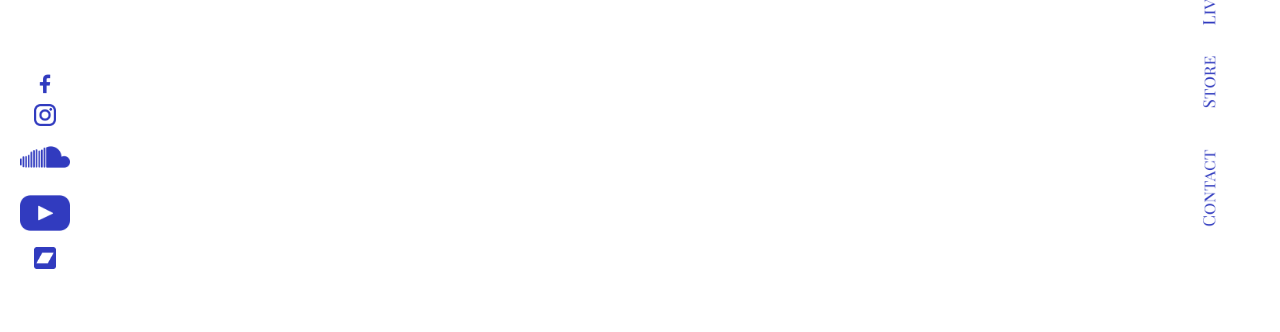
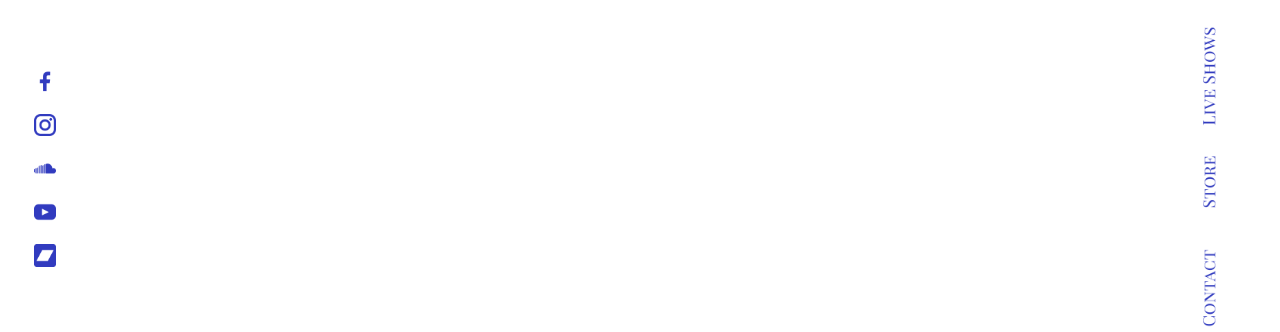
Before and after one commit to kairos4242/nick-lange, a React (Create React App) app: page / in a window 1280 px wide. Shown: the part 230-562 px from the top of the page. Built offline with nearby package versions, Linux system fonts and the light colour scheme.

Commit message:
Fix soundcloud css being incorrectly applied to right bar classes

```diff
--- a/src/App.css
+++ b/src/App.css
@@ -61,32 +61,42 @@
 
 .facebook {
   max-width: 45%;
-  max-height: 45%
+  max-height: 45%;
+  padding-bottom: 15px;
 }
 
 .instagram{
   max-width: 45%;
   max-height: 45%;
+  padding-bottom: 15px;
 }
 
 .youtube{
+  max-width: 45%;
+  max-height: 45%;
+  padding-bottom: 15px;
+}
+
+.soundcloud{
+  max-width: 45%;
+  max-height: 45%;
+  padding-bottom: 15px;
+}
+
+.bandcamp{
+  max-width: 45%;
+  max-height: 45%;
+  padding-bottom: 15px;
+}
+
+.right-button{
   max-width: 100%;
   max-height: 100%;
 }
 
-.soundcloud{
-  max-width: 100%;
-  max-height: 100%;
-}
-
-.bandcamp{
-  max-width: 45%;
-  max-height: 33%;
-}
-
 .right-bar{
   width: 100px;
-  height: 700px;
+  height: 500px;
   padding: 20px;
   position: fixed;
   bottom: 0px;
--- a/src/components/RightBarAboutButton.js
+++ b/src/components/RightBarAboutButton.js
@@ -35,7 +35,7 @@ class RightBarAboutButton extends Component {
                     </blockquote></montserrat-light-italic>
                 </Popup>
                 <img
-                className="soundcloud"
+                className="right-button"
                 alt="soundcloud"
                 src={logo}
                 onMouseOver={e => (e.currentTarget.src = logo_white)}
--- a/src/components/RightBarContactButton.js
+++ b/src/components/RightBarContactButton.js
@@ -28,7 +28,7 @@ class RightBarContactButton extends Component {
                     <stylized>contact donda</stylized>
                 </Popup>
                 <img
-                className="soundcloud"
+                className="right-button"
                 alt="soundcloud"
                 src={logo}
                 onMouseOver={e => (e.currentTarget.src = logo_white)}
--- a/src/components/RightBarCreditsButton.js
+++ b/src/components/RightBarCreditsButton.js
@@ -27,7 +27,7 @@ class RightBarCreditsButton extends Component {
                     <stylized>all credits to donda</stylized>
                 </Popup>
                 <img
-                className="soundcloud"
+                className="right-button"
                 alt="soundcloud"
                 src={logo}
                 onMouseOver={e => (e.currentTarget.src = logo_white)}
--- a/src/components/RightBarGalleryButton.js
+++ b/src/components/RightBarGalleryButton.js
@@ -30,7 +30,7 @@ class RightBarGalleryButton extends Component {
                     <Gallery className="gallery-class" photos={photos} direction={"column"} />
                 </MegaPopup>
                 <img
-                className="soundcloud"
+                className="right-button"
                 alt="soundcloud"
                 src={logo}
                 onMouseOver={e => (e.currentTarget.src = logo_white)}
--- a/src/components/RightBarHomeButton.js
+++ b/src/components/RightBarHomeButton.js
@@ -27,7 +27,7 @@ class RightBarHomeButton extends Component {
                     <stylized>donda chant donda chant</stylized>
                 </Popup>
                 <img
-                className="soundcloud"
+                className="right-button"
                 alt="soundcloud"
                 src={home}
                 onMouseOver={e => (e.currentTarget.src = home_white)}
--- a/src/components/RightBarLiveShowsButton.js
+++ b/src/components/RightBarLiveShowsButton.js
@@ -29,7 +29,7 @@ class RightBarLiveShowsButton extends Component {
                     </span>
                 </Popup>
                 <img
-                className="soundcloud"
+                className="right-button"
                 alt="soundcloud"
                 src={logo}
                 onMouseOver={e => (e.currentTarget.src = logo_white)}
--- a/src/components/RightBarMusicButton.js
+++ b/src/components/RightBarMusicButton.js
@@ -42,7 +42,7 @@ class RightBarMusicButton extends Component {
                     <stylized>mmh mmh mmh mmh mhh</stylized>
                 </Popup>
                 <img
-                className="soundcloud"
+                className="right-button"
                 alt="soundcloud"
                 src={logo}
                 onMouseOver={e => (e.currentTarget.src = logo_white)}
--- a/src/components/RightBarStoreButton.js
+++ b/src/components/RightBarStoreButton.js
@@ -27,7 +27,7 @@ class RightBarStoreButton extends Component {
                     <stylized>Coming Soon</stylized>
                 </Popup>
                 <img
-                className="soundcloud"
+                className="right-button"
                 alt="soundcloud"
                 src={logo}
                 onMouseOver={e => (e.currentTarget.src = logo_white)}
```
